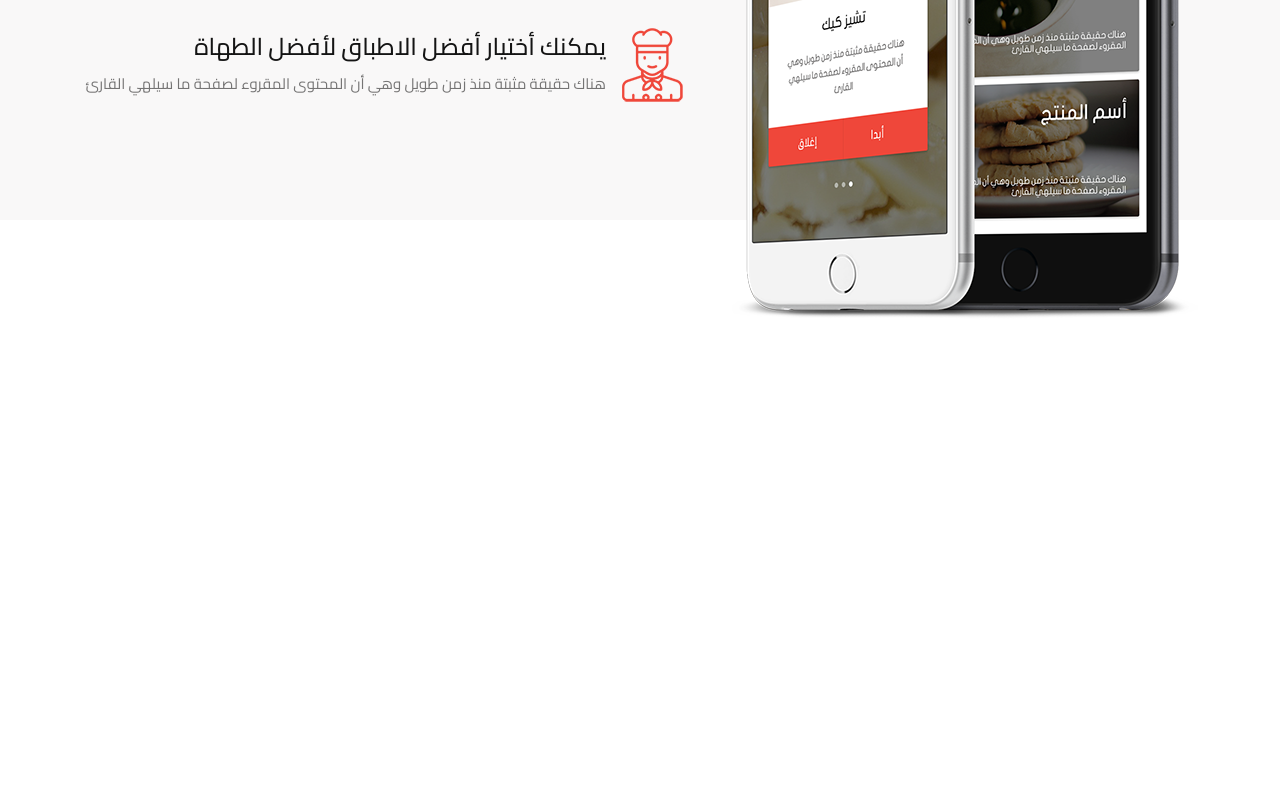
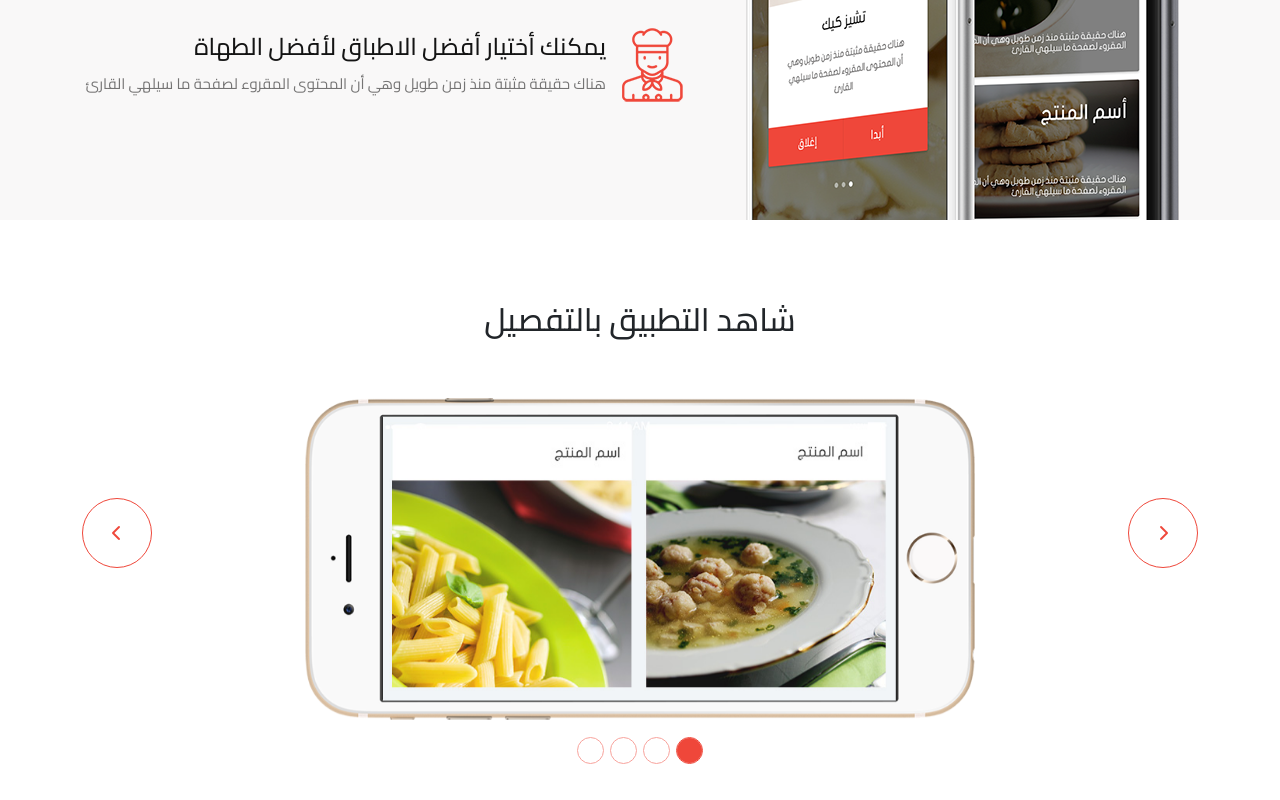
Before and after one commit to Zak-najjar/MobileLandingPage4, a plain HTML site: page index.html in a window 1280 px wide. Shown: the part 1945-2745 px from the top of the page. Before the commit the page ends 2265 px from the top, so only its background shows below. Drawn offline with nearby package versions, Linux system fonts and the light colour scheme.

Commit message:
section slider done

```diff
--- a/css/style.css
+++ b/css/style.css
@@ -146,3 +146,45 @@ section.option .option-img {
 	position: absolute;
 	bottom: -100px;
 }
+
+
+section.slider {
+	padding: 80px 0;
+	background-color: #fff;
+	position: relative;
+}
+
+section.slider .slider-text h2 {
+	margin-bottom: 60px;
+}
+
+section.slider  .slider-carousel .carousel-inner {
+	width: 60%;
+	margin: auto;
+}
+
+section.slider  .slider-carousel .carousel-control-prev,
+section.slider  .slider-carousel .carousel-control-next {
+	color: #ef473a;
+	width: 70px;
+	height: 70px;
+	border: 1px solid #ef473a;
+	border-radius: 50%;
+	opacity: 1;
+	margin-top: 100px;
+}
+
+section.slider  .slider-carousel .carousel-indicators {
+	bottom: -60px;
+}
+section.slider  .slider-carousel .carousel-indicators button {
+	width: 25px;
+	height: 25px;
+	border: 1px solid #ef473a;
+	border-radius: 50%;
+}
+
+section.slider  .slider-carousel .carousel-indicators button.active {
+	background-color: #ef473a;
+
+}
--- a/index.html
+++ b/index.html
@@ -160,6 +160,43 @@
 				</div>
 			</div>
 		</section>
+		<section class="slider text-center">
+			<div class="container">
+				<div class="slider-text">
+					<h2>شاهد التطبيق بالتفصيل</h2>
+				</div>
+				<div class="slider-carousel">
+					<div id="carouselExampleIndicators" class="carousel slide">
+						<div class="carousel-indicators">
+							<button type="button" data-bs-target="#carouselExampleIndicators" data-bs-slide-to="0" class="active" aria-current="true" aria-label="Slide 1"></button>
+							<button type="button" data-bs-target="#carouselExampleIndicators" data-bs-slide-to="1" aria-label="Slide 2"></button>
+							<button type="button" data-bs-target="#carouselExampleIndicators" data-bs-slide-to="2" aria-label="Slide 3"></button>
+							<button type="button" data-bs-target="#carouselExampleIndicators" data-bs-slide-to="3" aria-label="Slide 4"></button>
+						</div>
+						<div class="carousel-inner">
+							<div class="carousel-item active">
+								<img src="./imgs/slider/mobile1.png" class="d-block w-100" alt="mob1">
+							</div>
+							<div class="carousel-item">
+								<img src="./imgs/slider/mobile2.png" class="d-block w-100" alt="mob2">
+							</div>
+							<div class="carousel-item">
+								<img src="./imgs/slider/mobile1.png" class="d-block w-100" alt="mob3">
+							</div>
+							<div class="carousel-item">
+								<img src="./imgs/slider/mobile2.png" class="d-block w-100" alt="mob4">
+							</div>
+						</div>
+						<button class="carousel-control-prev" type="button" data-bs-target="#carouselExampleIndicators" data-bs-slide="prev">
+							<i class="fa-solid fa-chevron-right"></i>
+						</button>
+						<button class="carousel-control-next" type="button" data-bs-target="#carouselExampleIndicators" data-bs-slide="next">
+							<i class="fa-solid fa-chevron-left"></i>
+						</button>
+					</div>
+				</div>
+			</div>
+		</section>
 	</main>
 	<footer class="footer">
 
```
Also changed, not shown: imgs/slider/mobile1.png (renamed from slider/mobile1.png), imgs/slider/mobile2.png (renamed from slider/mobile2.png).
